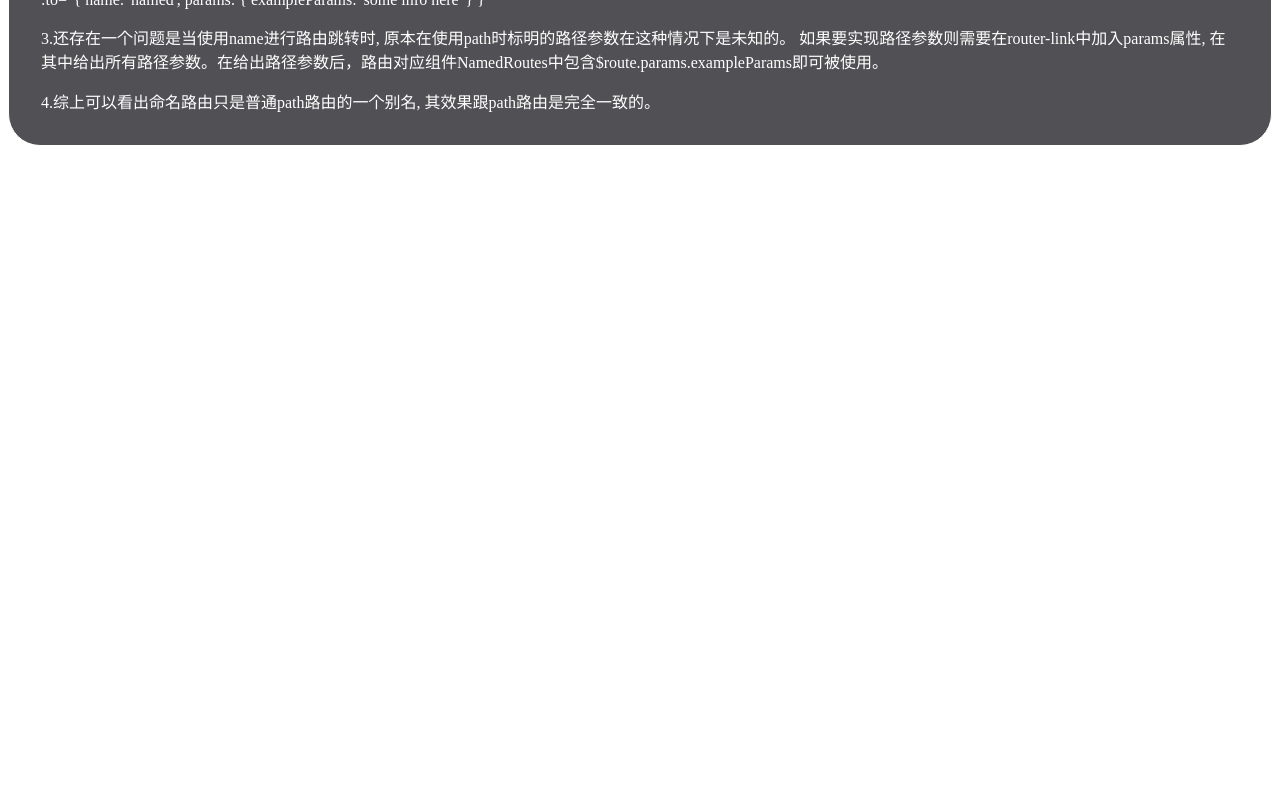
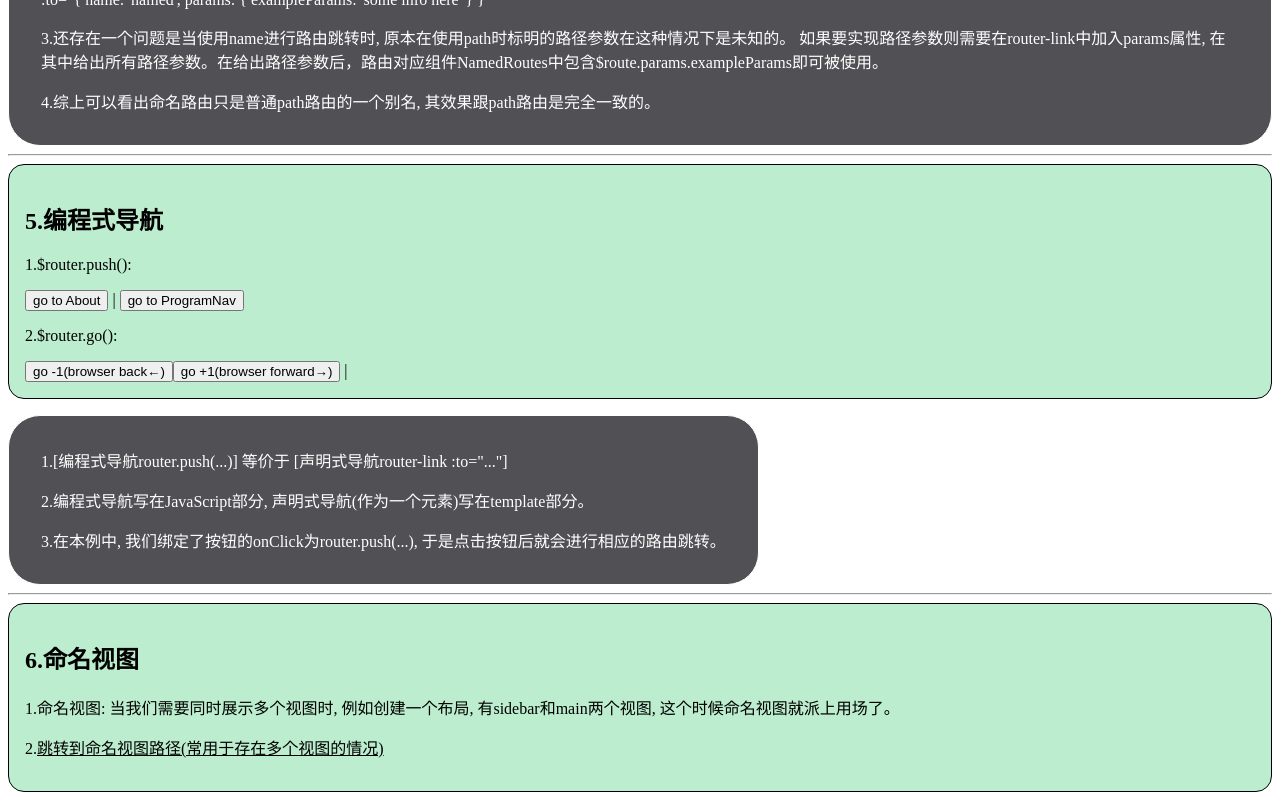
Before and after one commit to yl907/learning-vue, a Vue app in the folder 3_vue-router/: page / in a window 1280 px wide. Shown: the part 1907-2707 px from the top of the page. Before the commit the page ends 2061 px from the top, so only its background shows below. Built offline with nearby package versions, Linux system fonts and the light colour scheme.

Commit message:
add 3_vue-router/src/views/5_x&6_x

```diff
--- a/3_vue-router/src/App.vue
+++ b/3_vue-router/src/App.vue
@@ -1,17 +1,27 @@
 <script>
   import dataEggs from './data.json'
+  import ProgramNavComp from './components/5_1ProgrammaticNavigation.vue'
+
   export default {
     data() {
       return {
         dataEggs
       }
+    },
+    components: {
+      ProgramNavComp
     }
   }
+
 </script>
 
 <template>
   <div class="view">
     <router-view></router-view>
+    <div class="twoColumns">
+      <div><router-view name="LeftSidebar"></router-view></div>
+      <div><router-view name="RightSidebar"></router-view></div>
+    </div>
   </div>
   <hr />
   <nav>
@@ -19,6 +29,7 @@
       <!-- <a href="/">Home</a> |
       <a href="/about">About</a> | -->
       <router-link to="/">Home</router-link> |
+      <!-- <router-link :to="{ path: '/' }">Home</router-link> | -->
       <router-link to="/about">About</router-link> |
       <router-link v-for="dataEgg in dataEggs"
         :key="dataEgg.id"
@@ -107,9 +118,26 @@
     <p>3.还存在一个问题是当使用name进行路由跳转时, 原本在使用path时标明的路径参数在这种情况下是未知的。 如果要实现路径参数则需要在router-link中加入params属性, 在其中给出所有路径参数。在给出路径参数后，路由对应组件NamedRoutes中包含$route.params.exampleParams即可被使用。</p>
     <p>4.综上可以看出命名路由只是普通path路由的一个别名, 其效果跟path路由是完全一致的。</p>
   </div>
+  <hr />
+  <!-- 5.编程式导航 -->
+  <ProgramNavComp></ProgramNavComp>
+  <hr />
+  <!-- 6.命名视图 -->
+  <div class="box">
+    <h2>6.命名视图</h2>
+    <p>1.命名视图: 当我们需要同时展示多个视图时, 例如创建一个布局, 有sidebar和main两个视图, 这个时候命名视图就派上用场了。</p>
+    <p>2.<router-link to="/multiViews">跳转到命名视图路径(常用于存在多个视图的情况)</router-link></p>
+  </div>
+
+
 </template>
 
 <style scoped>
+  .twoColumns {
+    display: grid;
+    grid-template-columns: 1fr 1fr;
+  }
+
   .view {
     position: sticky;
     top: 0px;
--- /dev/null
+++ b/3_vue-router/src/components/5_1ProgrammaticNavigation.vue
@@ -0,0 +1,73 @@
+<script setup>
+  // setup
+  import { useRouter } from 'vue-router';
+
+  const router = useRouter();
+
+  function navigateToAbout() {
+    router.push('/about');
+  }
+  function navigateToProgramNav() {
+    router.push('/programNav/view');
+  }
+  function goBy(n) {
+    router.go(n);
+  }
+</script>
+
+<template>
+  <div class="box">
+    <h2>5.编程式导航</h2>
+    <p>1.$router.push():</p>
+    <button @click='navigateToAbout'>go to About</button> |
+    <button @click='navigateToProgramNav'>go to ProgramNav</button>
+    <p>2.$router.go():</p>
+    <button @click="goBy(-1)">go -1(browser back←)</button>
+    <button @click="goBy(1)">go +1(browser forward→)</button> |
+  </div>
+  <div class="summary">
+    <p>1.[编程式导航router.push(...)] 等价于 [声明式导航router-link :to="..."]</p>
+    <p>2.编程式导航写在JavaScript部分, 声明式导航(作为一个元素)写在template部分。</p>
+    <p>3.在本例中, 我们绑定了按钮的onClick为router.push(...), 于是点击按钮后就会进行相应的路由跳转。</p>
+  </div>
+</template>
+
+<style scoped>
+  .view {
+    position: sticky;
+    top: 0px;
+    left: 0px;
+    border-radius: 1em;
+    padding: 1em;
+    background-color: blanchedalmond;
+  }
+
+  .box {
+    padding: 1em;
+    border: 1px solid black;
+    border-radius: 1em;
+    background-color: rgb(187, 237, 206);
+  }
+
+  a {
+    color: black;
+  }
+
+  a:hover {
+    text-decoration: none;
+  }
+
+  .summary {
+    color: white;
+    background-color: rgba(18, 17, 22, 0.733);
+    border-radius: 2em;
+    padding-top: 1em; padding-bottom: 1em;  padding-left: 2em; padding-right: 2em;
+    border: 1px solid;
+    margin-top: 1em;
+    width: fit-content;
+
+    a {
+      color: white;
+    }
+  }
+</style>
--- a/3_vue-router/src/router/index.js
+++ b/3_vue-router/src/router/index.js
@@ -10,6 +10,10 @@ import NestedRoutes from '../views/3_1NestedRoutes.vue'
 import NestedProfile from '../views/3_2NestedProfile.vue'
 import NestedPosts from '../views/3_3NestedPosts.vue'
 import NamedRoutes from '../views/4_1NamedRoutes.vue'
+import ProgramNavView from '../views/5_1ProgrammaticNavigation.vue'
+import NamedViews from '../views/6_1DefaultView.vue'
+import LeftSidebar from '../views/6_2LeftSidebar.vue'
+import RightSidebar from '../views/6_3RightSidebar.vue'
 
 const routes = [
   {
@@ -19,7 +23,7 @@ const routes = [
   },
   {
     path: '/about',
-    component: () => AboutView
+    component: AboutView
   },
   {
     // 使用':'来动态匹配具体的字符串，其中':id'表示一个动态字段(其可能是任何字符串)，我们称':id'为路径参数param。
@@ -64,6 +68,22 @@ const routes = [
     name: 'named',
     component: NamedRoutes
   },
+  // 5.编程式导航  5.Programmatic Navigation
+  // 编程式导航router.push(...)等价于声明式导航<router-link :to="...">
+  // 具体跳转例子在本文件(.js文件)后面的代码中(而非声明式导航那样在template或说是html中)。
+  {
+    path: '/programNav/view',
+    component: ProgramNavView
+  },
+  //6.命名视图  6.Named Views
+  {
+    path: '/multiViews',
+    components: {
+      default: NamedViews,
+      LeftSidebar: LeftSidebar,
+      RightSidebar: RightSidebar
+    }
+  },
 
   // -1.404 Not Found(put this one at last, so it will match everything not match yet)
   {
--- /dev/null
+++ b/3_vue-router/src/views/5_1ProgrammaticNavigation.vue
@@ -0,0 +1,11 @@
+<script>
+
+</script>
+
+<template>
+  <p>This is a Programmatic Navigation</p>
+</template>
+
+<style scoped>
+
+</style>
--- /dev/null
+++ b/3_vue-router/src/views/6_1DefaultView.vue
@@ -0,0 +1,11 @@
+<script>
+
+</script>
+
+<template>
+  <p>These are Named Views</p>
+</template>
+
+<style scoped>
+
+</style>
--- /dev/null
+++ b/3_vue-router/src/views/6_2LeftSidebar.vue
@@ -0,0 +1,11 @@
+<script>
+
+</script>
+
+<template>
+  <p>LEFT SIDEBAR</p>
+</template>
+
+<style scoped>
+
+</style>
--- /dev/null
+++ b/3_vue-router/src/views/6_3RightSidebar.vue
@@ -0,0 +1,11 @@
+<script>
+
+</script>
+
+<template>
+  <p>RIGHT SIDEBAR</p>
+</template>
+
+<style scoped>
+
+</style>
```
